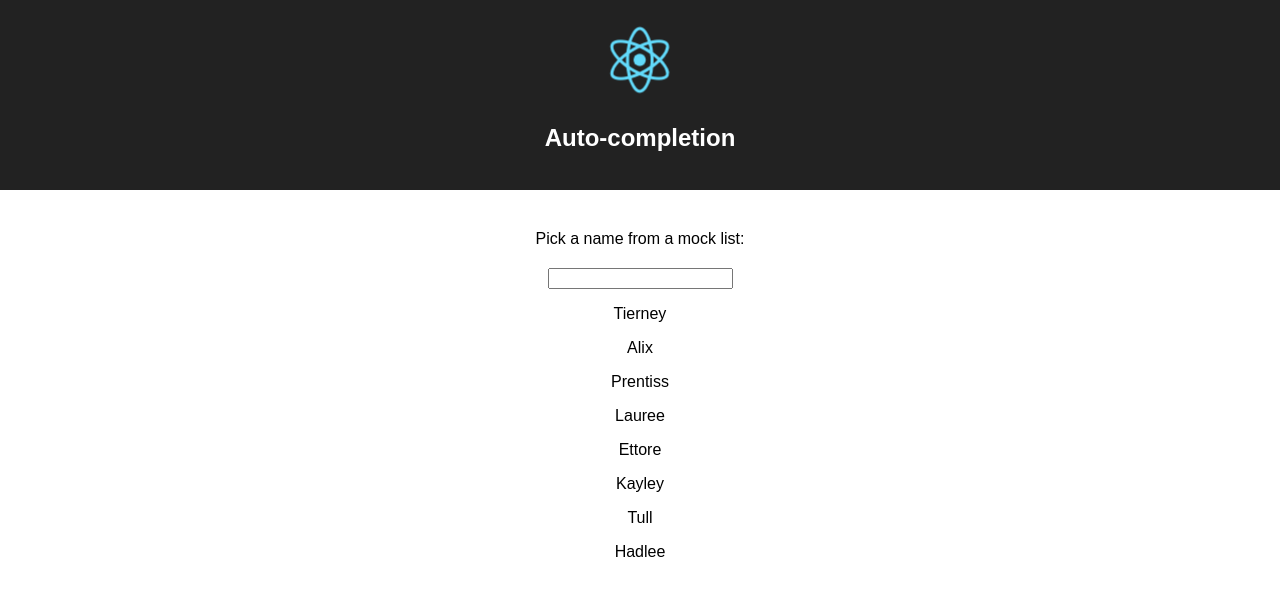
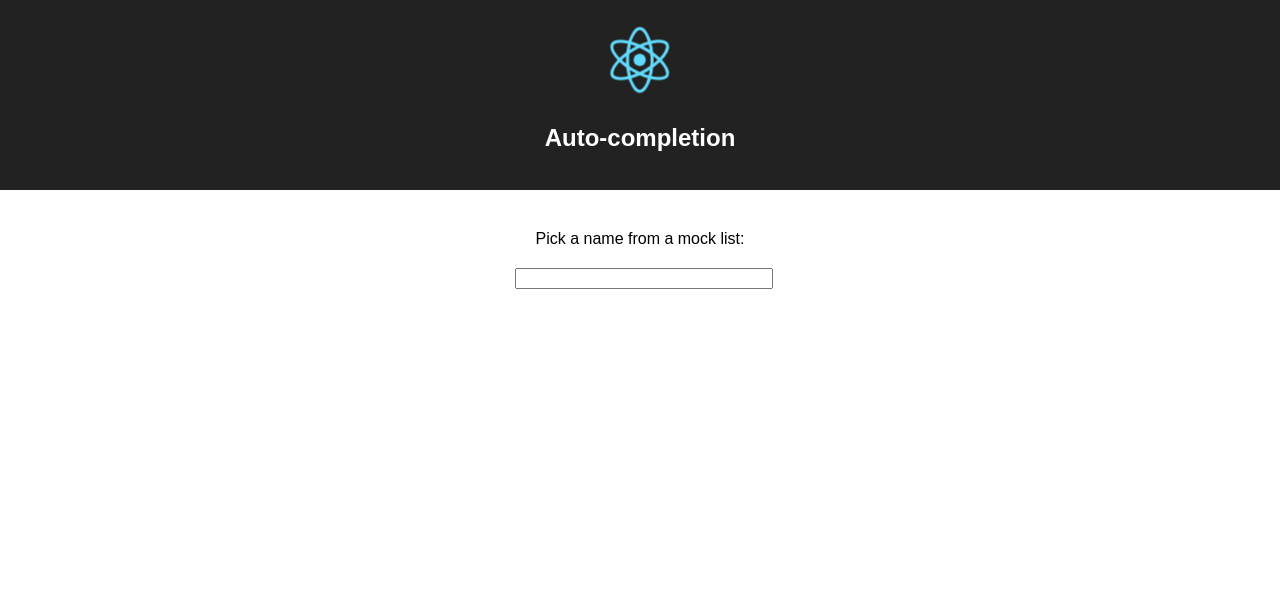
Before and after one commit to rafalmiler77/autocompletion, a React (Create React App) app: page / in a window 1280 px wide. Shown: the top 596 px of the page. Built offline with nearby package versions, Linux system fonts and the light colour scheme.

Commit message:
positioning absolute added; no display when no input; some styling

```diff
--- a/src/auto-completer/AutoCompleter.css
+++ b/src/auto-completer/AutoCompleter.css
@@ -0,0 +1,12 @@
+.container {
+  position: absolute;
+  border: 1px solid black;
+  width: 100%;
+}
+.option-item {
+  text-align: left;
+}
+.option-item:hover {
+  cursor: pointer;
+  background: lightgray
+}
--- a/src/auto-completer/AutoCompleter.js
+++ b/src/auto-completer/AutoCompleter.js
@@ -1,25 +1,30 @@
-import React, { Component } from 'react';
+import React from 'react';
 import './AutoCompleter.css';
 
 const AutoCompleter = props => {
-
   const items = props.searchData;
 
   // This regex filters items depending on input value
   const pattern = new RegExp("\\b" + props.inputValue);
   const regexedItems = items.filter(
-    // item => item.name === this.state.inputValue,
     item => pattern.test(item.name)
   );
 
   // It limits displayed number of items
   const displayLimiter = 8;
   const mappedItems = regexedItems.slice(0, displayLimiter).map(
-    item => <p key={item.id}>{item.name}</p>
+    item =>
+    <div
+      className="option-item"
+      key={item.id}
+      onClick={props.handleItemSelect}
+    >
+      {item.name}
+    </div>
   );
 
   return (
-    <div>
+    <div className='container'>
       {mappedItems}
     </div>
   );
--- a/src/input-form/InputForm.css
+++ b/src/input-form/InputForm.css
@@ -1,6 +1,13 @@
 .input-forms {
   margin-top: 40px;
+  width: 250px;
+  margin-left: auto;
+  margin-right: auto;
 }
 .gh-input{
   margin-top: 20px;
+  width: 100%;
 }
+.completer-mount {
+  position: relative;
+}
--- a/src/input-form/InputForm.js
+++ b/src/input-form/InputForm.js
@@ -61,12 +61,16 @@ class InputForm extends Component {
           className="gh-input"
           value={this.state.mockInputValue}
         />
-        <div>
-          <AutoCompleter
-            searchData={this.props.people}
-            inputValue={this.state.mockInputValue}
-          />
-        </div>
+         {
+           this.state.mockInputValue !== '' ?
+            <div className='completer-mount'>
+              <AutoCompleter
+                searchData={this.props.people}
+                inputValue={this.state.mockInputValue}
+              />
+            </div>
+            : null
+           }
       </div>
     );
   }
```
